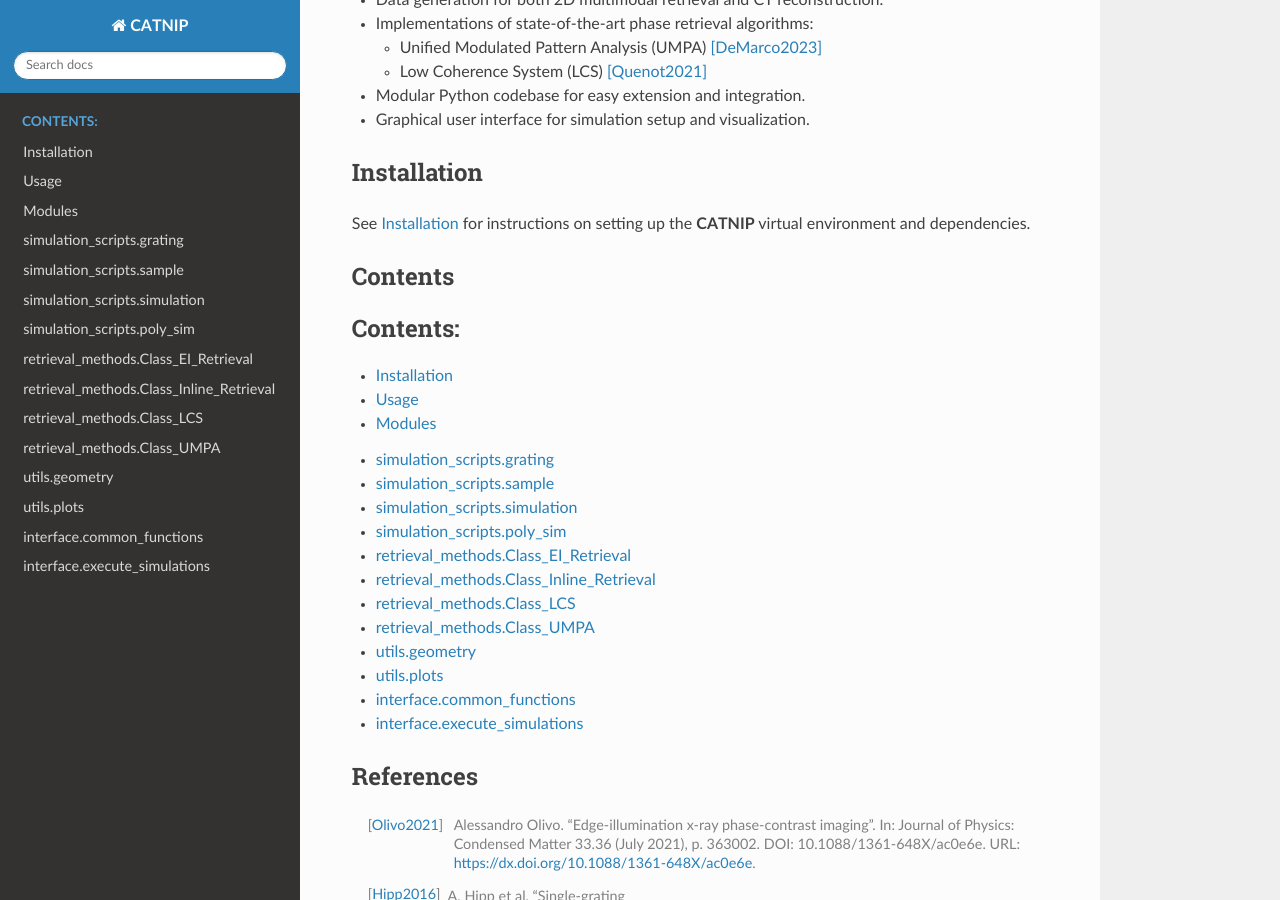
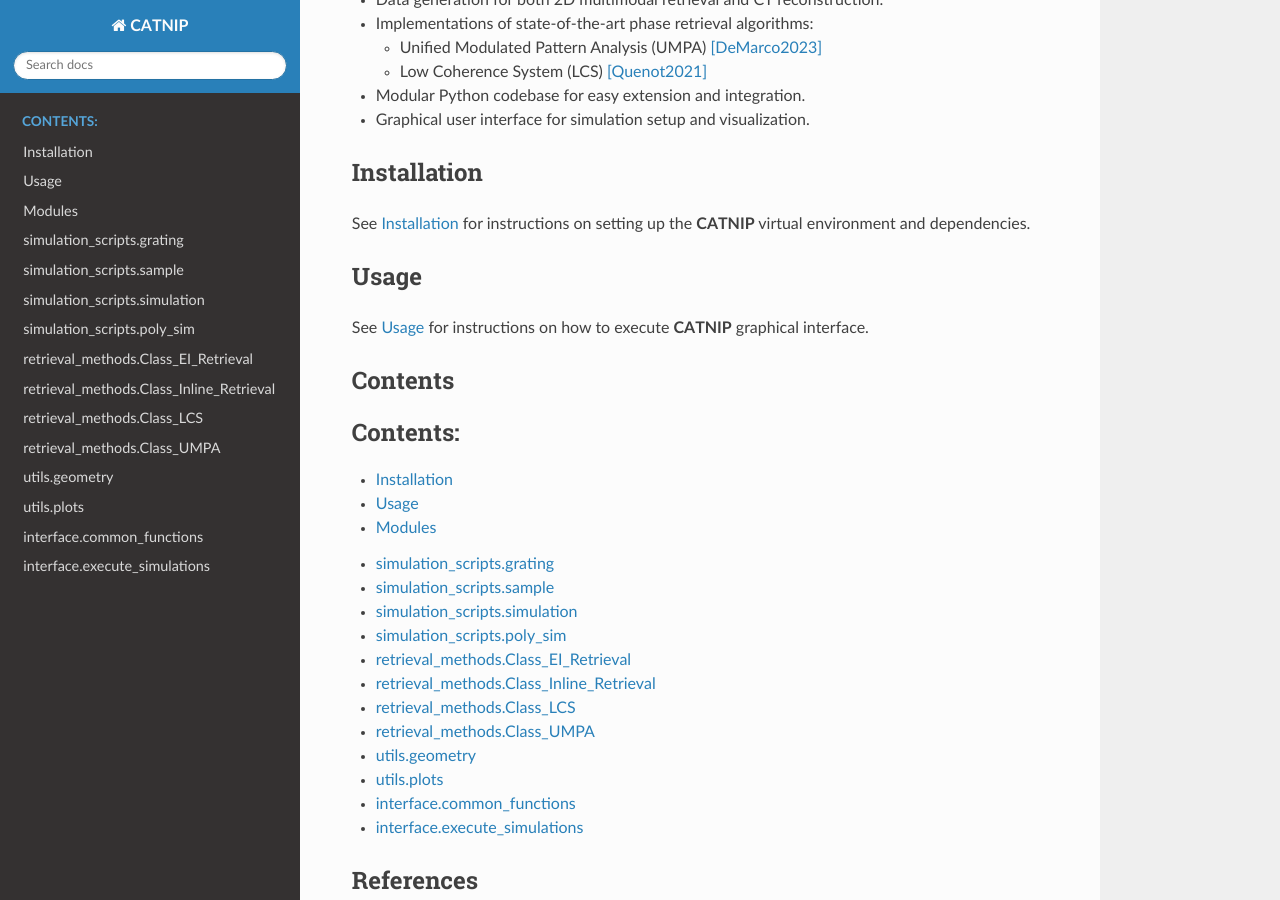
Before and after one commit to Spoksonat/CATNIP, a Sphinx documentation site: the page built from docs/index.rst, in a window 1280 px wide and 900 px high, scrolled down 880 px. Built offline with Sphinx 7.4.7 and the Read the Docs theme 3.1.0, drawn with Linux system fonts in a browser that asks for light colours; pages that are not in the unit, such as notebooks, are missing from menus.

Commit message:
Update index.rst

```diff
--- a/docs/index.rst
+++ b/docs/index.rst
@@ -38,6 +38,11 @@ Installation
 
 See :doc:`installation` for instructions on setting up the **CATNIP** virtual environment and dependencies.
 
+Usage
+------------
+
+See :doc:`usage` for instructions on how to execute **CATNIP** graphical interface.
+
 Contents
 --------
 
```
